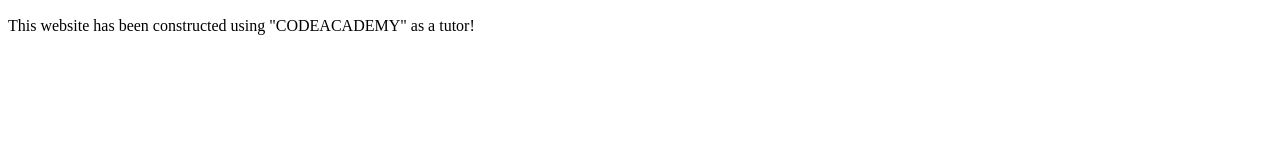
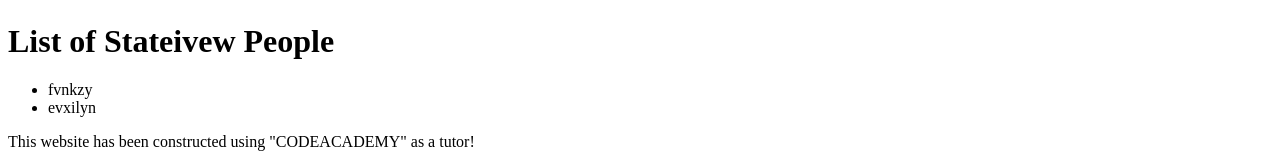
Before and after one commit to Mason-cell/Mason-cell.github.io, a plain HTML site: page index.html in a window 1280 px wide. Shown: the part 1034-1198 px from the top of the page. Before the commit the page ends 1085 px from the top, so only its background shows below. Drawn offline with Linux system fonts and the light colour scheme.

Commit message:
Update index.html

```diff
--- a/index.html
+++ b/index.html
@@ -33,7 +33,11 @@
       Video not supported
       </video>
     </div>
-
+    <h1>List of Stateivew People</h1>
+      <ul>
+        <li>fvnkzy</li>
+        <li>evxilyn</li>
+      </ul>
         <p>This website has been constructed using "CODEACADEMY" as a tutor!</p>
       </body>
 </html>
```
